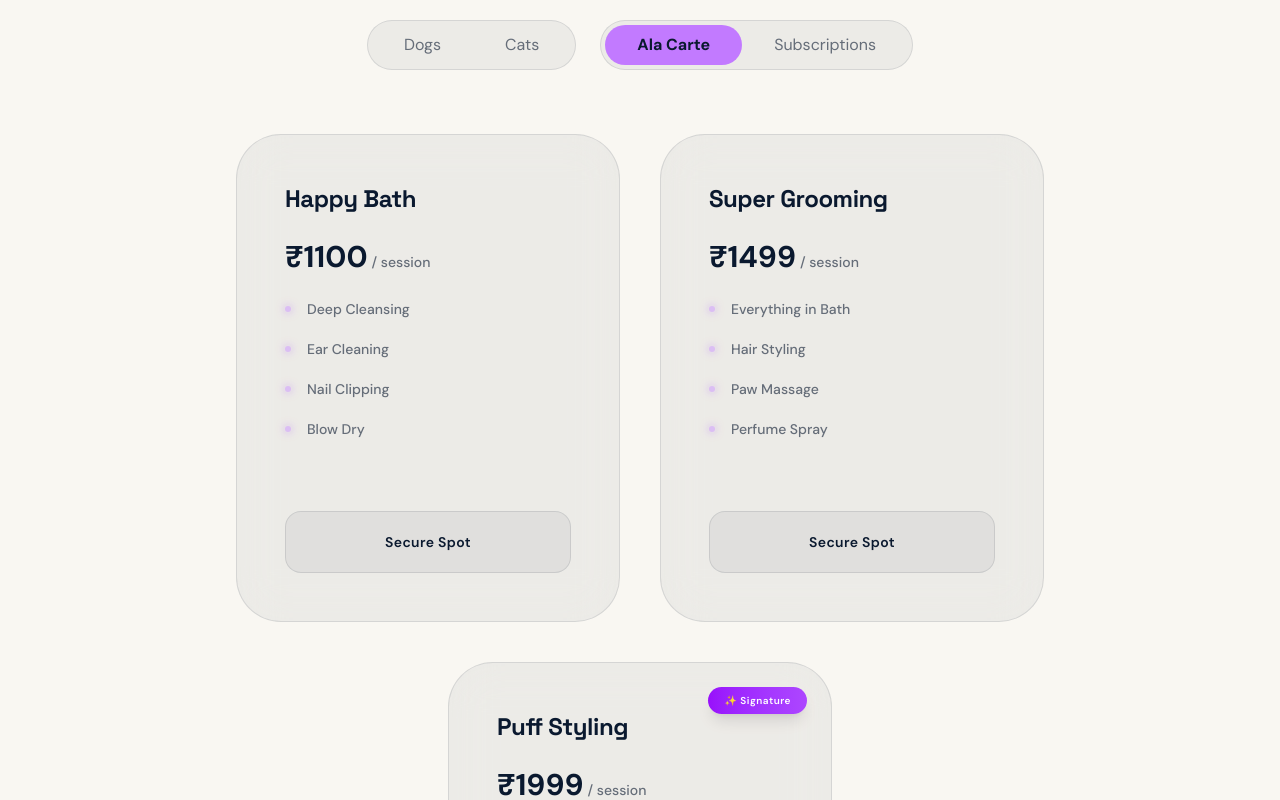
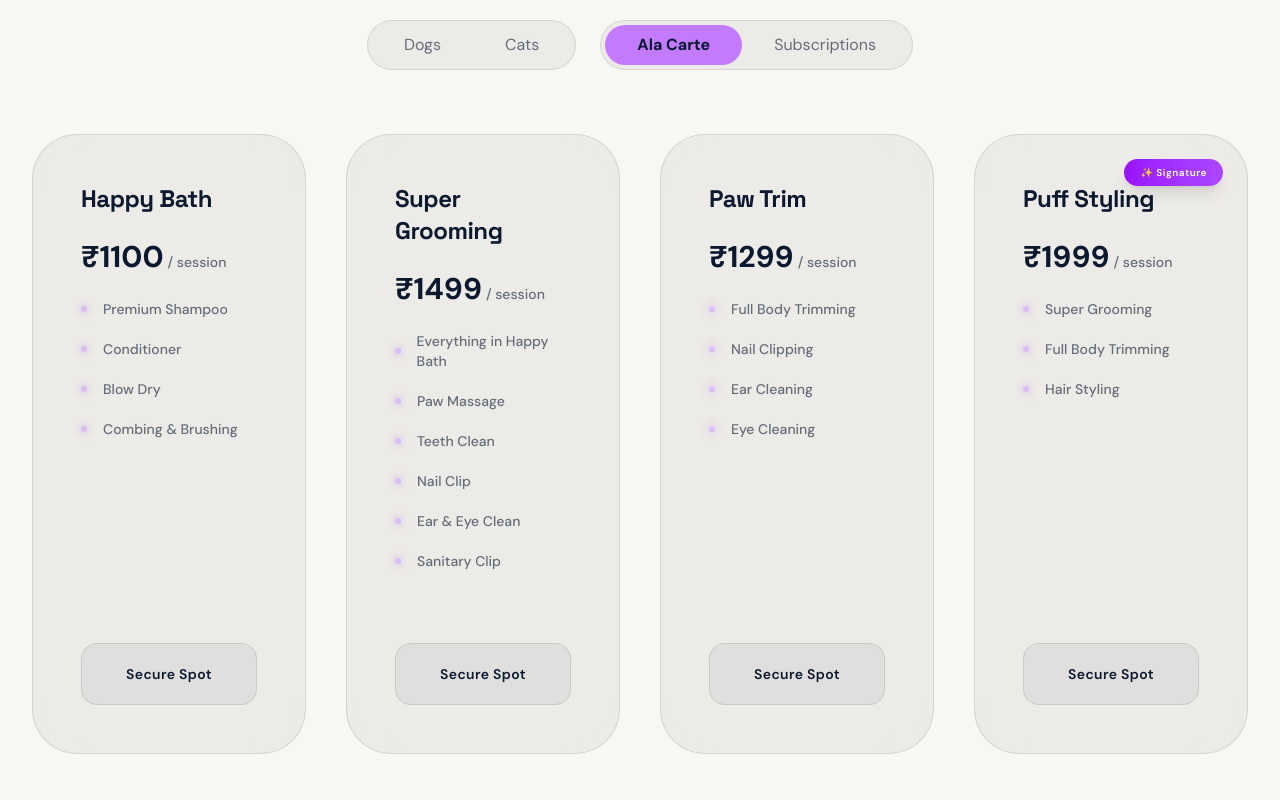
Before and after one commit to arfaz-faiz/PawPuff, a Next.js app: page / in a window 1280 px wide. Shown: the part 1060-1860 px from the top of the page. Built offline with nearby package versions, Linux system fonts and the light colour scheme.

Commit message:
Update WhatsApp contact info, default WhatsApp message, grid layout and pricing packages

```diff
--- a/app/contact/page.tsx
+++ b/app/contact/page.tsx
@@ -63,7 +63,7 @@ export default function ContactPage() {
     } catch (error) {
       // Fallback to WhatsApp
       const waText = `Hello PawPuff!\n\nName: ${sheetData.name}\nEmail: ${sheetData.email}\nInterest: ${sheetData.subject}\nMessage: ${sheetData.message}`;
-      window.open(`https://wa.me/919035392226?text=${encodeURIComponent(waText)}`, "_blank");
+      window.open(`https://wa.me/919035692226?text=${encodeURIComponent(waText)}`, "_blank");
       setStatus({ type: "success", message: "Redirecting to WhatsApp..." });
     } finally {
       setIsSubmitting(false);
@@ -110,8 +110,8 @@ export default function ContactPage() {
                 {
                   icon: Phone,
                   title: "WhatsApp",
-                  value: "+91 90353 92226",
-                  href: "https://wa.me/919035392226"
+                  value: "+91 90356 92226",
+                  href: "https://wa.me/919035692226?text=Hello"
                 }
               ].map((item, i) => (
                 <motion.a
--- a/components/Hero.tsx
+++ b/components/Hero.tsx
@@ -106,7 +106,7 @@ export default function Hero({ activePet }: HeroProps) {
           >
             {/* Primary CTA */}
             <a
-                href="https://api.whatsapp.com/send/?phone=919035392226&text=Hello+Pawpuff%2C+I+would+like+to+book+an+appointment+for+my+pet&type=phone_number&app_absent=0"
+                href="https://api.whatsapp.com/send/?phone=919035692226&text=Hello&type=phone_number&app_absent=0"
                 target="_blank"
                 rel="noopener noreferrer"
                 className="group relative flex items-center justify-center gap-4 bg-purple-500 text-white font-bold tracking-wider text-sm py-5 px-10 rounded-full shadow-[0_20px_50px_rgba(168,85,247,0.35)] transition-all duration-300 min-w-[220px] overflow-hidden hover:scale-105 hover:shadow-[0_25px_60px_rgba(168,85,247,0.5)] active:scale-[0.98] animate-pulse-glow"
@@ -141,7 +141,7 @@ export default function Hero({ activePet }: HeroProps) {
             </div>
             <div className="flex items-center gap-2 px-4 py-2 rounded-full bg-amber-500/10 border border-amber-500/20">
               <Star size={16} className="text-amber-500 fill-amber-500" />
-              <span className="text-sm font-semibold text-amber-600 dark:text-amber-400">5.0 Rating</span>
+              <span className="text-sm font-semibold text-amber-600 dark:text-amber-400">4.8 Rating</span>
             </div>
             <div className="flex items-center gap-2 px-4 py-2 rounded-full bg-purple-500/10 border border-purple-500/20">
               <Home size={16} className="text-purple-500" />
--- a/components/Sections.tsx
+++ b/components/Sections.tsx
@@ -76,7 +76,7 @@ export function PricingGrid({
           </div>
         </div>
 
-        <div className="flex flex-wrap justify-center gap-10 stagger-children">
+        <div className="grid grid-cols-1 md:grid-cols-2 xl:grid-cols-4 gap-10 stagger-children">
           {currentData.map((item, index) => (
             <motion.div
               key={item.id}
@@ -87,7 +87,7 @@ export function PricingGrid({
               transition={{ duration: 0.5, delay: index * 0.1 }}
               onMouseEnter={() => setIsHoveringService?.(true)}
               onMouseLeave={() => setIsHoveringService?.(false)}
-              className="relative p-12 bg-[#0A192F]/5 dark:bg-white/5 backdrop-blur-xl border border-[#0A192F]/10 dark:border-white/10 hover:border-purple-500/50 group transition-all duration-500 max-w-sm w-full flex flex-col rounded-[45px] overflow-hidden scroll-mt-32 hover-lift card-shine"
+              className="relative p-12 bg-[#0A192F]/5 dark:bg-white/5 backdrop-blur-xl border border-[#0A192F]/10 dark:border-white/10 hover:border-purple-500/50 group transition-all duration-500 w-full flex flex-col rounded-[45px] overflow-hidden scroll-mt-32 hover-lift card-shine"
             >
               {/* Signature badge - absolutely positioned */}
               {index === currentData.length - 1 && (
@@ -123,7 +123,7 @@ export function PricingGrid({
                 </ul>
 
                 <Link
-                  href={`https://api.whatsapp.com/send/?phone=919035392226&text=Hello+Pawpuff%2C+I+would+like+to+book+the+${item.name}+service+for+my+pet&type=phone_number&app_absent=0`}
+                  href={`https://api.whatsapp.com/send/?phone=919035692226&text=Hello&type=phone_number&app_absent=0`}
                   target="_blank"
                   className="mt-auto w-full py-5 rounded-2xl bg-[#0A192F]/5 dark:bg-white/5 border border-[#0A192F]/10 dark:border-white/10 text-[#0A192F] dark:text-white font-semibold text-sm tracking-wide transition-all duration-300 hover:bg-purple-600 hover:text-white hover:scale-[1.02] hover:shadow-[0_20px_40px_rgba(0,0,0,0.3)] active:scale-95 flex items-center justify-center"
                 >
@@ -401,7 +401,7 @@ export function Footer({ activePet }: SectionsProps) {
             <h4 className="text-purple-400 font-black uppercase tracking-widest text-[11px]">Social</h4>
             <div className="flex flex-col items-center md:items-start gap-2">
               <a href="https://www.instagram.com/pawpuff.pet?igsh=cTQ1eGR1ZnJmMmQ4&utm_source=qr" target="_blank" rel="noopener noreferrer" className="text-[#0A192F]/40 dark:text-white/40 hover:text-[#0A192F] dark:hover:text-white transition-colors text-[11px] font-medium">Instagram</a>
-              <a href="https://api.whatsapp.com/send/?phone=919035392226&text=Hello+PawPuff!+I'm+reaching+out+from+your+social+links.&type=phone_number&app_absent=0" target="_blank" rel="noopener noreferrer" className="text-[#0A192F]/40 dark:text-white/40 hover:text-[#0A192F] dark:hover:text-white transition-colors text-[11px] font-medium">WhatsApp</a>
+              <a href="https://api.whatsapp.com/send/?phone=919035692226&text=Hello&type=phone_number&app_absent=0" target="_blank" rel="noopener noreferrer" className="text-[#0A192F]/40 dark:text-white/40 hover:text-[#0A192F] dark:hover:text-white transition-colors text-[11px] font-medium">WhatsApp</a>
             </div>
           </div>
         </div>
--- a/constants/pricing.ts
+++ b/constants/pricing.ts
@@ -5,50 +5,58 @@ export const PRICING = {
         id: "dog-bath",
         name: "Happy Bath",
         price: 1100,
-        description: "A refreshing and hygienic bath for your loyal companion.",
-        features: ["Deep Cleansing", "Ear Cleaning", "Nail Clipping", "Blow Dry"],
+        description: "Bath with Premium Shampoo, Conditioner, Blow Dry, Combing & Brushing",
+        features: ["Premium Shampoo", "Conditioner", "Blow Dry", "Combing & Brushing"],
         popular: false
       },
       {
         id: "dog-groom",
         name: "Super Grooming",
         price: 1499,
-        description: "Full body styling and hygiene for a complete transformation.",
-        features: ["Everything in Bath", "Hair Styling", "Paw Massage", "Perfume Spray"],
+        description: "Happy Bath, Paw Massage, Teeth Clean, Nail Clip, Ear Clean, Eye Clean, Sanitary Clip",
+        features: ["Everything in Happy Bath", "Paw Massage", "Teeth Clean", "Nail Clip", "Ear & Eye Clean", "Sanitary Clip"],
         popular: true
+      },
+      {
+        id: "dog-trim",
+        name: "Paw Trim",
+        price: 1299,
+        description: "Full Body Trimming (No Hairstyling) Nail Clipping, Ear Cleaning, Eye Cleaning",
+        features: ["Full Body Trimming", "Nail Clipping", "Ear Cleaning", "Eye Cleaning"],
+        popular: false
       },
       {
         id: "dog-style",
         name: "Puff Styling",
         price: 1999,
-        description: "Elite artisan styling for the most discerning show-dogs.",
-        features: ["Artisan Cut", "Hydrating Mask", "Scissor Finish", "Silk Coat Therapy"],
+        description: "Super Grooming, Full Body Trimming, Hair Styling",
+        features: ["Super Grooming", "Full Body Trimming", "Hair Styling"],
         popular: false
       },
     ],
     subscriptions: [
       {
         id: "sub-dog-bath",
-        name: "Happy Bath Monthly",
+        name: "Happy Bath",
         price: 4950,
-        description: "5 refreshing bath sessions to keep your dog pristine.",
-        features: ["5 Bath Sessions", "Priority Booking", "Free De-Shedding", "Member-Only Spa Access"],
+        description: "5 refreshing bath sessions with premium care.",
+        features: ["5 Bath Sessions", "Priority Booking", "Member-Only Spa Access"],
         popular: true
       },
       {
         id: "sub-dog-groom",
-        name: "Elite Grooming Membership",
+        name: "Super Grooming",
         price: 6745,
-        description: "5 full grooming sessions for a permanent elite look.",
-        features: ["5 Super Groomings", "Priority Booking", "Unlimited Nail Clips"],
+        description: "5 full grooming sessions for consistent concierge care.",
+        features: ["5 Super Grooming Sessions", "Priority Booking", "Unlimited Nail Clips"],
         popular: false
       },
       {
         id: "sub-dog-style",
-        name: "Royal Styling Circle",
+        name: "Puff Styling",
         price: 8995,
-        description: "5 premium styling sessions for show-stopping dogs.",
-        features: ["5 Styling Sessions", "Concierge Pickup", "Home Grooming Opt", "Exclusive Event Access"],
+        description: "5 premium styling sessions for a polished look.",
+        features: ["5 Styling Sessions", "Concierge Pickup", "Home Grooming Option", "Exclusive Event Access"],
         popular: false
       },
     ],
@@ -59,34 +67,34 @@ export const PRICING = {
         id: "cat-hygiene",
         name: "Kitty Hygiene",
         price: 999,
-        description: "Stress-free essential hygiene for your feline friend.",
-        features: ["Dry Foam Bath", "Ear Cleaning", "Claw Clipping", "Brushing"],
+        description: "Nail Clip, Teeth Cleaning, Ear-Eye Cleaning, Sanitary Clipping, Combing & Brushing",
+        features: ["Nail Clip", "Teeth Cleaning", "Ear & Eye Cleaning", "Sanitary Clipping", "Combing & Brushing"],
         popular: false
       },
       {
         id: "cat-groom",
-        name: "Super Kitty Grooming",
+        name: "Super Grooming",
         price: 1499,
-        description: "Complete styling and spa treatment specifically for cats.",
-        features: ["Full Grooming", "Scented Spas", "Mat Removal", "Skin Conditioning"],
+        description: "Bath with Premium Shampoo, Conditioner, Blow Dry, Paw Massage, Minor Trim",
+        features: ["Premium Bath", "Conditioner", "Blow Dry", "Paw Massage", "Minor Trim"],
         popular: true
       },
       {
         id: "cat-style",
-        name: "Puff Cat Styling",
+        name: "Puff Styling",
         price: 1999,
-        description: "Artisan feline styling for the truly discerning cat.",
-        features: ["Show Cut", "Silk Wash", "Eye Care", "Coat Nourishment"],
+        description: "Super Grooming, Full Body Trimming, Hair Styling",
+        features: ["Super Grooming", "Full Body Trimming", "Hair Styling"],
         popular: false
       },
     ],
     subscriptions: [
       {
         id: "sub-cat-hygiene",
-        name: "Monthly Feline Care",
+        name: "Kitty Hygiene",
         price: 4495,
-        description: "5 sessions to keep your cat comfortable and clean.",
-        features: ["5 Hygiene Sessions", "De-Shedding", "Emergency Grooming", "Home Tips"],
+        description: "5 feline hygiene sessions for calm comfort.",
+        features: ["5 Hygiene Sessions", "Priority Booking", "Home Care Tips"],
         popular: true
       },
     ],
```
